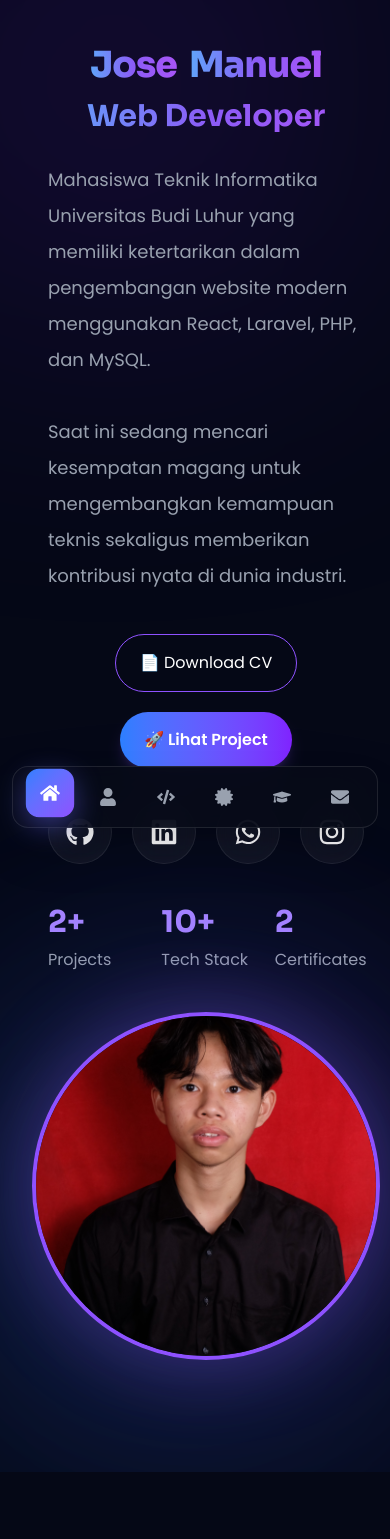
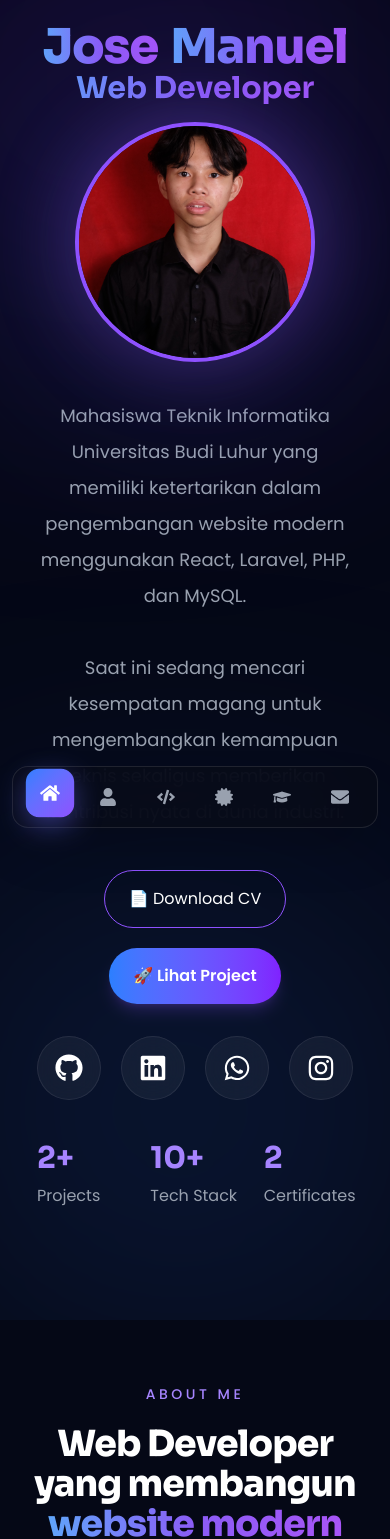
Before and after one commit to JoseManuel-j/portofolio, a React (Vite) app: page / in a window 390 px wide. Shown: the top 1539 px of the page. Built offline with nearby package versions, Linux system fonts and the light colour scheme.

Commit message:
perbaiki tampilan mobile dan desktop

```diff
--- a/src/components/Hero.jsx
+++ b/src/components/Hero.jsx
@@ -8,7 +8,7 @@ function Hero() {
   return (
     <section
       id="home"
-      className="relative min-h-screen flex items-center overflow-hidden pb-28 lg:pt-0 lg:pt-0"
+      className="relative min-h-screen flex items-center overflow-hidden pb-28 lg:pt-0"
     >
       {/* Background */}
       <div className="absolute inset-0 overflow-hidden pointer-events-none">
@@ -23,19 +23,20 @@ function Hero() {
         transition={{ duration: 0.6 }}
         className="relative w-full max-w-[1400px] mx-auto px-8 lg:px-12 xl:px-20"
       >
-        <div className="grid lg:grid-cols-2 gap-10 items-center">
-          {/* Informasi */}
-          <div className="px-4 sm:px-6 lg:px-0 lg:-ml-6 mt-6">
+        <div className="flex flex-col lg:grid lg:grid-cols-2 lg:items-start gap-8 lg:gap-10 items-center">
+          {/* Judul */}
+          <div className="px-4 order-1 lg:mt-5 lg:order-1 lg:col-start-1 lg:row-start-1 px-4 sm:px-6 lg:px-0 lg:-ml-6 text-center lg:text-left">
             <h1
               className="
                 mt-6
                 md:mt-8
-                  text-4xl
-                  md:text-5xl
+                text-5xl
+                md:text-7xl
                 lg:text-[88px]
                 xl:text-[88px]
                 font-black
                 leading-[0.95]
+                lg:leading-[1.05]
                 tracking-tight
                 text-center
                 md:text-left
@@ -46,18 +47,64 @@ function Hero() {
               <span className="gradient-text">Manuel</span>
             </h1>
 
-            <h2 className="mt-4 text-3xl md:text-4xl font-bold gradient-text text-center md:text-left">
+            <h2 className="lg:mt-2 -mb-4  text-3xl text-2xl md:text-4xl font-bold gradient-text text-center md:text-left">
               Web Developer
             </h2>
+          </div>
 
-            <p className="mt-7 max-w-[520px] text-gray-400 leading-9 text-lg">
+          {/* Foto */}
+          <div className="order-2 lg:order-2 lg:col-start-2 lg:row-start-1 lg:row-span-2 flex justify-center lg:self-center items-center">
+            <motion.div
+              initial={{ opacity: 0, scale: 0.9 }}
+              animate={{ opacity: 1, scale: 1 }}
+              transition={{
+                delay: 0.2,
+                duration: 0.5,
+              }}
+              className="relative"
+            >
+              <div
+                className="
+                  absolute
+                  inset-0
+                  rounded-full
+                  bg-gradient-to-r
+                  from-blue-500
+                  to-violet-600
+                  blur-[120px]
+                  opacity-30
+                "
+              />
+
+              <motion.img
+                src={profile}
+                alt="Jose Manuel"
+                className="
+                  relative
+                  w-[240px]
+                  sm:w-[300px]
+                  md:w-[400px]
+                  lg:w-[590px]
+                  xl:w-[640px]
+                  aspect-square
+                  object-cover
+                  rounded-full
+                  border-4
+                  border-violet-500
+                  shadow-[0_0_80px_rgba(139,92,246,.35)]
+                "
+              />
+            </motion.div>
+          </div>
+
+          {/* Deskripsi + Tombol + Sosmed + Statistik */}
+          <div className="order-3 lg:order-3 lg:col-start-1 lg:row-start-2 px-4 sm:px-6 lg:px-0 lg:-ml-6">
+            <p className="mt-1 max-w-[520px] text-gray-400 leading-9 text-lg text-center lg:text-left ">
               Mahasiswa Teknik Informatika Universitas Budi Luhur yang memiliki
               ketertarikan dalam pengembangan website modern menggunakan React,
               Laravel, PHP, dan MySQL.
-
               <br />
               <br />
-
               Saat ini sedang mencari kesempatan magang untuk mengembangkan
               kemampuan teknis sekaligus memberikan kontribusi nyata di dunia
               industri.
@@ -104,8 +151,6 @@ function Hero() {
               >
                 🚀 Lihat Project
               </Link>
-
-
             </div>
 
             {/* Social media */}
@@ -196,67 +241,12 @@ function Hero() {
 
             {/* Statistik */}
             <div className="grid grid-cols-3 gap-6 mt-10">
-              <Counter
-                end={2}
-                suffix="+"
-                title="Projects"
-              />
+              <Counter end={2} suffix="+" title="Projects" />
 
-              <Counter
-                end={10}
-                suffix="+"
-                title="Tech Stack"
-              />
+              <Counter end={10} suffix="+" title="Tech Stack" />
 
-              <Counter
-                end={2}
-                title="Certificates"
-              />
+              <Counter end={2} title="Certificates" />
             </div>
-          </div>
-
-          {/* Foto */}
-          <div className="flex justify-center items-center">
-            <motion.div
-              initial={{ opacity: 0, scale: 0.9 }}
-              animate={{ opacity: 1, scale: 1 }}
-              transition={{
-                delay: 0.2,
-                duration: 0.5,
-              }}
-              className="relative"
-            >
-              <div
-                className="
-                  absolute
-                  inset-0
-                  rounded-full
-                  bg-gradient-to-r
-                  from-blue-500
-                  to-violet-600
-                  blur-[120px]
-                  opacity-30
-                "
-              />
-
-              <motion.img
-                src={profile}
-                alt="Jose Manuel"
-                className="
-                  relative
-                  w-[380px]
-                  md:w-[500px]
-                  lg:w-[590px]
-                  xl:w-[640px]
-                  aspect-square
-                  object-cover
-                  rounded-full
-                  border-4
-                  border-violet-500
-                  shadow-[0_0_80px_rgba(139,92,246,.35)]
-                "
-              />
-            </motion.div>
           </div>
         </div>
       </motion.div>
```
Lines whose indentation alone changed are shown as unchanged.
